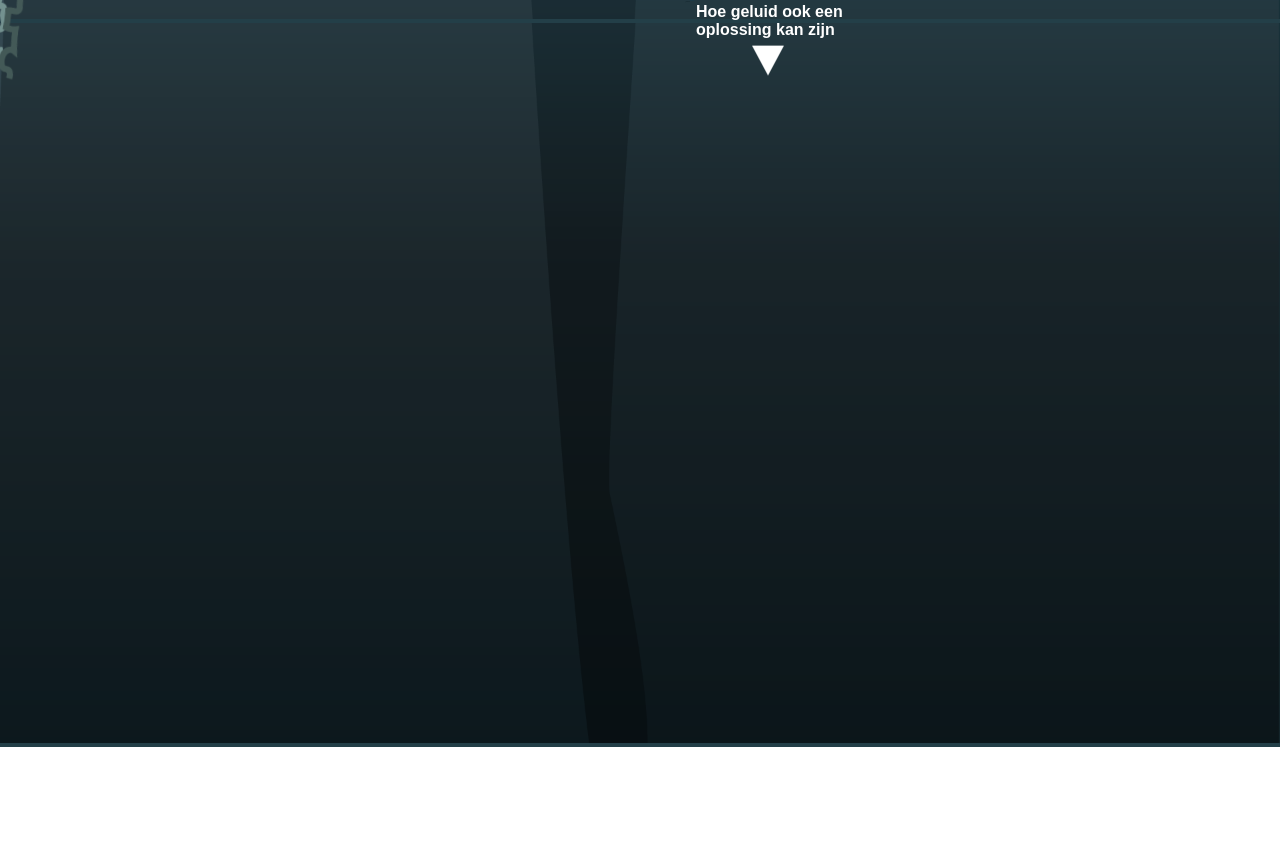
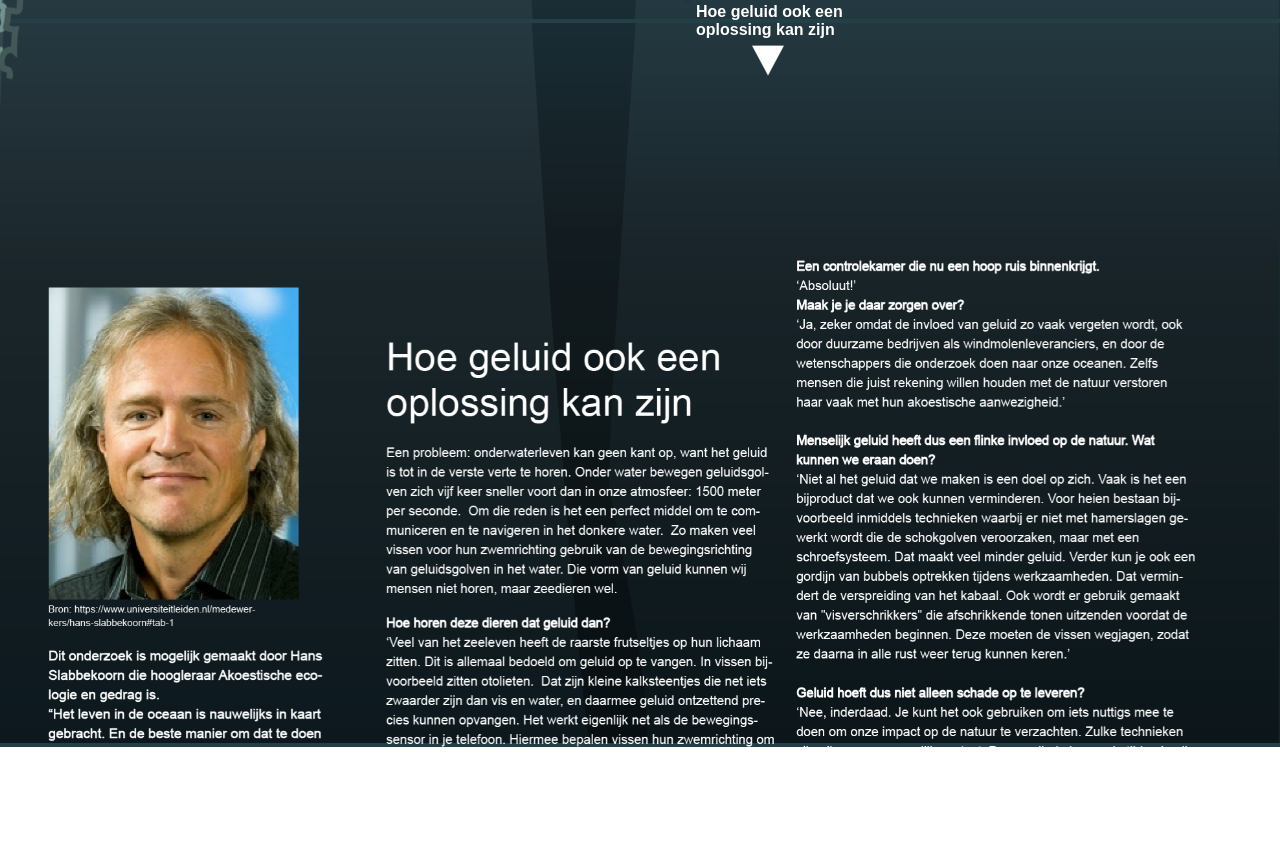
Before and after one commit to Hilal-Tapan/Meesterproef-minor-VID, a plain HTML site: page index2.html in a window 1280 px wide. Shown: the part 701-1542 px from the top of the page. Before the commit the page ends 1448 px from the top, so only its background shows below. Drawn offline with Linux system fonts and the light colour scheme.

Commit message:
Add files via upload

```diff
--- a/index2.html
+++ b/index2.html
@@ -42,6 +42,7 @@
 
         <section>
             <img src="./images/afsluiter.png" alt="About">
+            <img src="./images/aflsuiter-tekst.png" alt="">
         </section>
     </main>
 
--- a/styles/style2.css
+++ b/styles/style2.css
@@ -226,3 +226,10 @@ section:nth-of-type(1) img:nth-of-type(11){
     right: -4em;
     transform: rotate(-7deg);
 }
+
+section:nth-of-type(2) img:nth-of-type(2){
+    position: absolute;
+    width: 90vw;
+    top:60em;
+    right: 5em;
+}
```
Also changed, not shown: images/Schermafbeelding 2023-01-21 om 22.24.53.png (added), images/aflsuiter-tekst.png (added), 1 other file.
